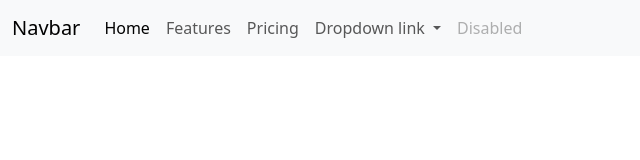
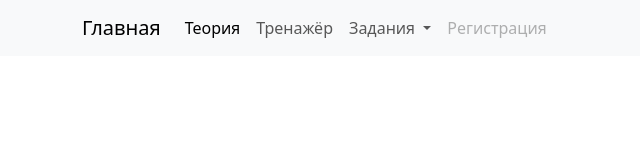
Before and after one commit to klywriz/ai-site, a plain HTML site: page index.html in a window 1280 px wide. Shown: the whole page, without its empty margins (0-640 px from the left). Drawn offline with nearby package versions, Linux system fonts and the light colour scheme.

Commit message:
Изменен navbar

```diff
--- a/index.html
+++ b/index.html
@@ -9,28 +9,26 @@
     <link href="https://cdn.jsdelivr.net/npm/bootstrap@5.3.8/dist/css/bootstrap.min.css" rel="stylesheet" integrity="sha384-sRIl4kxILFvY47J16cr9ZwB07vP4J8+LH7qKQnuqkuIAvNWLzeN8tE5YBujZqJLB" crossorigin="anonymous">
 </head>
 <body>
-
     <!-- Панель навигации -->
     <nav class="navbar navbar-expand-xl navbar-light bg-light">
-    <div class="container-fluid">
-        <a class="navbar-brand" href="#">Navbar</a>
+    <div class="container">
+        <a class="navbar-brand" href="#">Главная</a>
+
         <button class="navbar-toggler" type="button" data-bs-toggle="collapse" data-bs-target="#navbarWithDropdown" aria-controls="navbarWithDropdown" aria-expanded="false" aria-label="Toggle navigation">
             <span class="navbar-toggler-icon"></span>
         </button>
+
         <div class="collapse navbar-collapse" id="navbarWithDropdown">
             <ul class="navbar-nav">
             <li class="nav-item">
-                <a class="nav-link active" aria-current="page" href="#">Home</a>
+                <a class="nav-link active" aria-current="page" href="#">Теория</a>
             </li>
             <li class="nav-item">
-                <a class="nav-link" href="#">Features</a>
-            </li>
-            <li class="nav-item">
-                <a class="nav-link" href="#">Pricing</a>
+                <a class="nav-link" href="#">Тренажёр</a>
             </li>
             <li class="nav-item dropdown">
                 <a class="nav-link dropdown-toggle" href="#" id="navbarDropdownMenuLink" role="button" data-bs-toggle="dropdown" aria-expanded="false">
-    Dropdown link
+    Задания
                 </a>
                 <ul class="dropdown-menu" aria-labelledby="navbarDropdownMenuLink">
     <li><a class="dropdown-item" href="#">Action</a></li>
@@ -39,7 +37,7 @@
                 </ul>
             </li>
             <li class="nav-item">
-                <a class="nav-link disabled" href="#" tabindex="-1" aria-disabled="true">Disabled</a>
+                <a class="nav-link disabled" href="#" tabindex="-1" aria-disabled="true">Регистрация</a>
             </li>
             </ul>
         </div>
```
